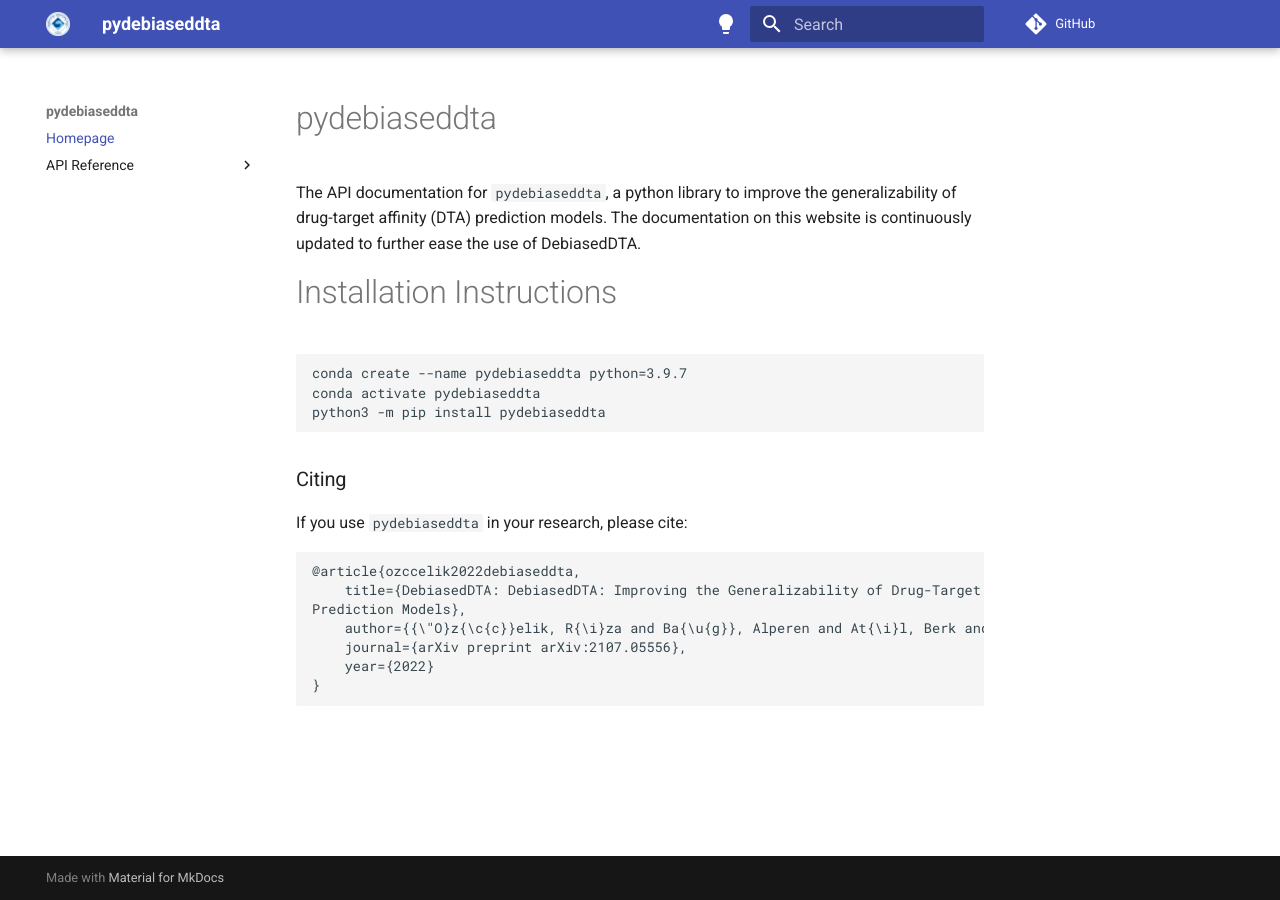
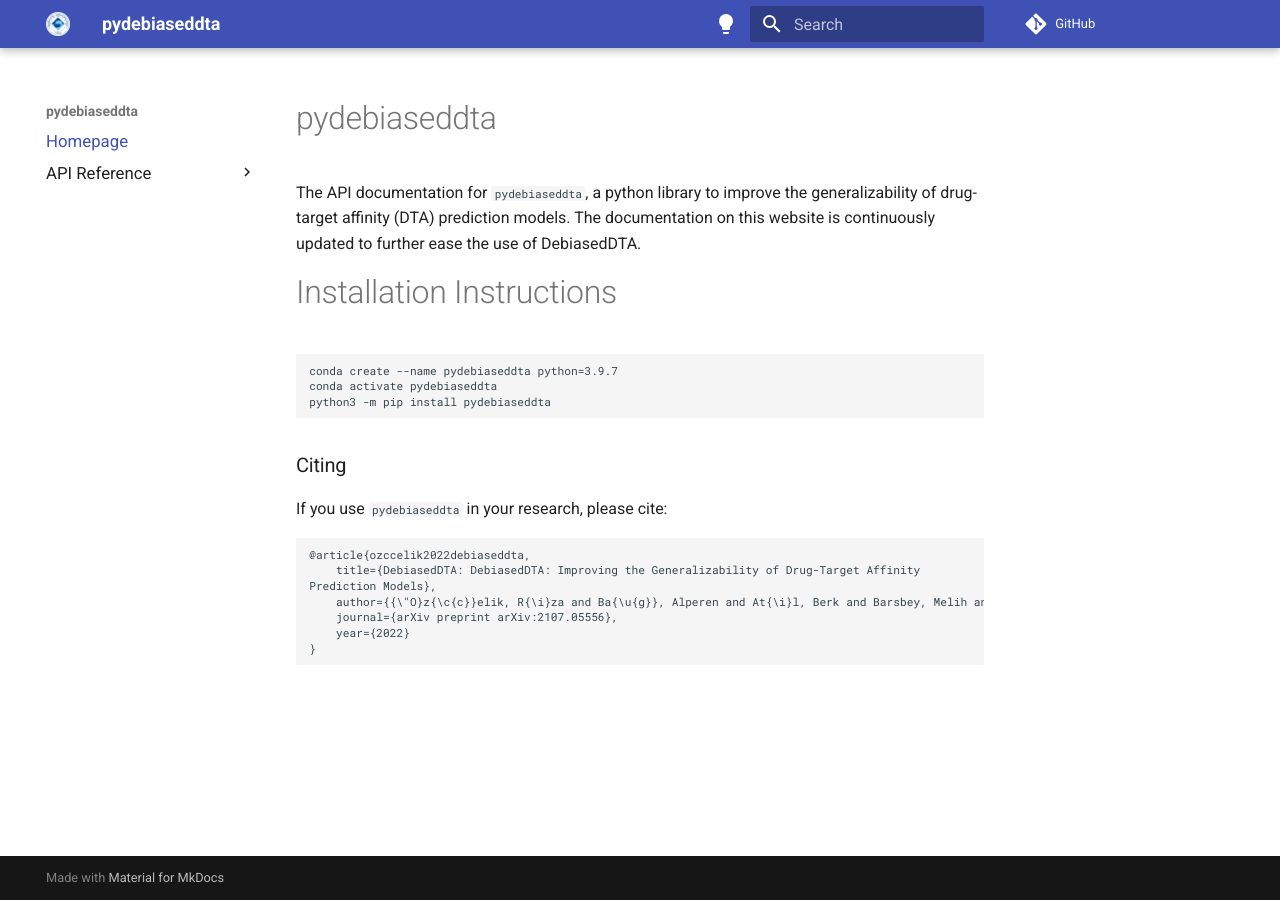
Before and after one commit to rizaozcelik/pydebiaseddta, an MkDocs documentation site: the page built from docs/index.md, in a window 1280 px wide. Built offline with MkDocs 1.6.1 and Material for MkDocs 9.7.7, drawn with Linux system fonts in a browser that asks for light colours; comment, search, counter and statistics services are not loaded.

Commit message:
added css for fonts

```diff
--- /dev/null
+++ b/docs/stylesheets/style.css
@@ -0,0 +1,11 @@
+.md-typeset code {
+    font-size: 0.70em;
+}
+
+.md-nav__link {
+    font-size: 1.2em;
+}
+
+.doc-contents td code {
+    font-size: 1em;
+}
--- a/mkdocs.yml
+++ b/mkdocs.yml
@@ -29,6 +29,9 @@ extra_javascript:
   - https://polyfill.io/v3/polyfill.min.js?features=es6
   - https://cdn.jsdelivr.net/npm/mathjax@3/es5/tex-mml-chtml.js
 
+extra_css:
+  - stylesheets/style.css
+
 nav:
   - Homepage: index.md
   - API Reference:
```
